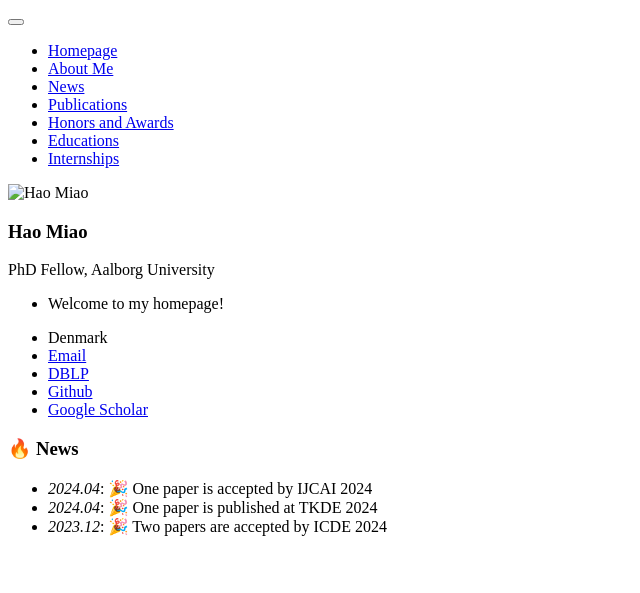
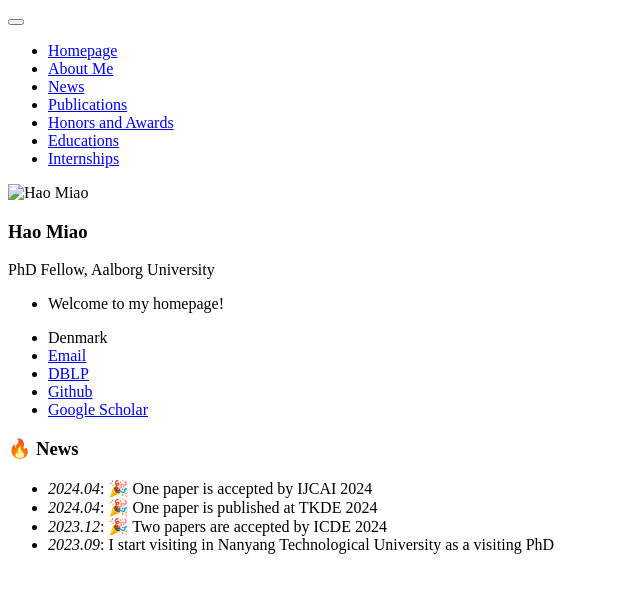
Before and after one commit to MiaoHaoSunny/MiaoHaoSunny.github.io, a Jekyll site: the page built from _pages/includes/news.md, in a window 1280 px wide. Shown: the top 593 px of the page, without its empty margins (0-640 px from the left). Built offline with Jekyll 4.4.1, drawn with Linux system fonts in a browser that asks for light colours; our own code applies the rules of GitHub Pages for plain Markdown files.

Commit message:
Update news.md

```diff
--- a/_pages/includes/news.md
+++ b/_pages/includes/news.md
@@ -2,3 +2,4 @@
 - *2024.04*: 🎉 One paper is accepted by IJCAI 2024
 - *2024.04*: 🎉 One paper is published at TKDE 2024
 - *2023.12*: 🎉 Two papers are accepted by ICDE 2024
+- *2023.09*: I start visiting in Nanyang Technological University as a visiting PhD
```
